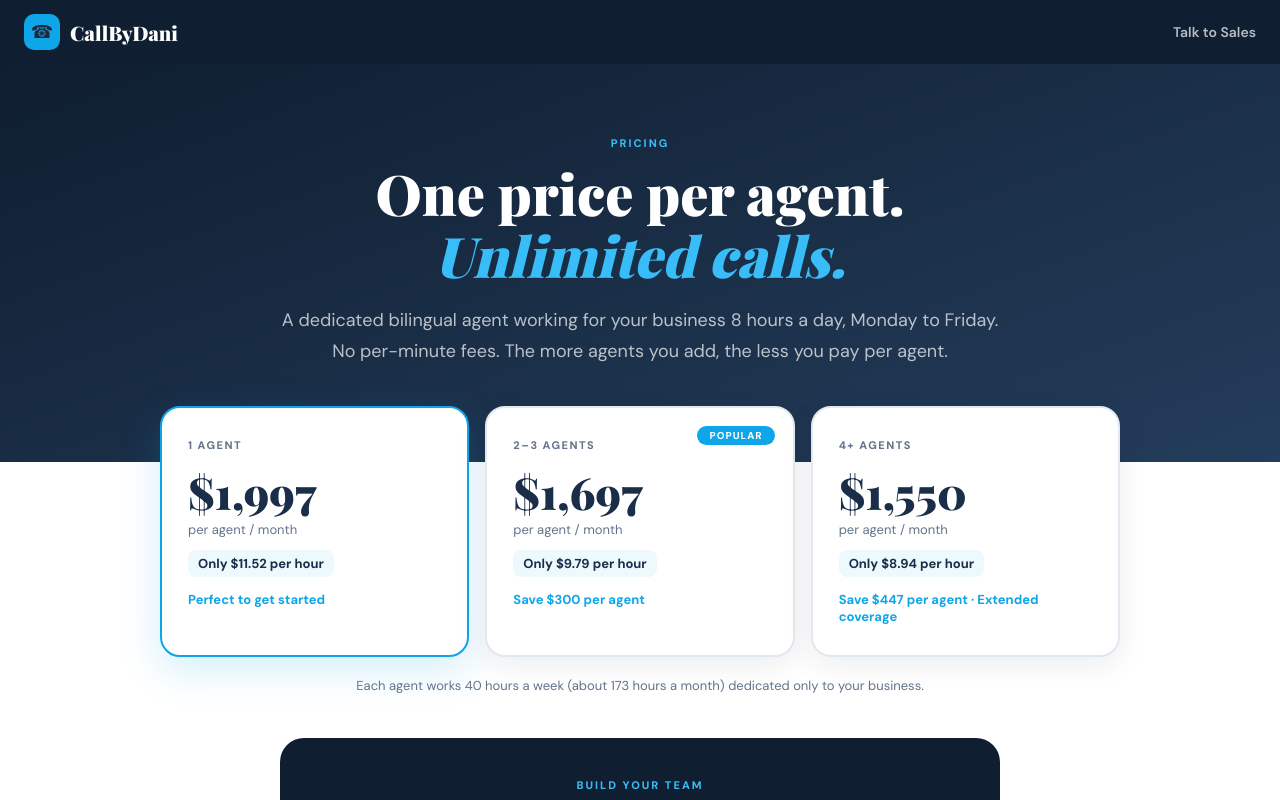
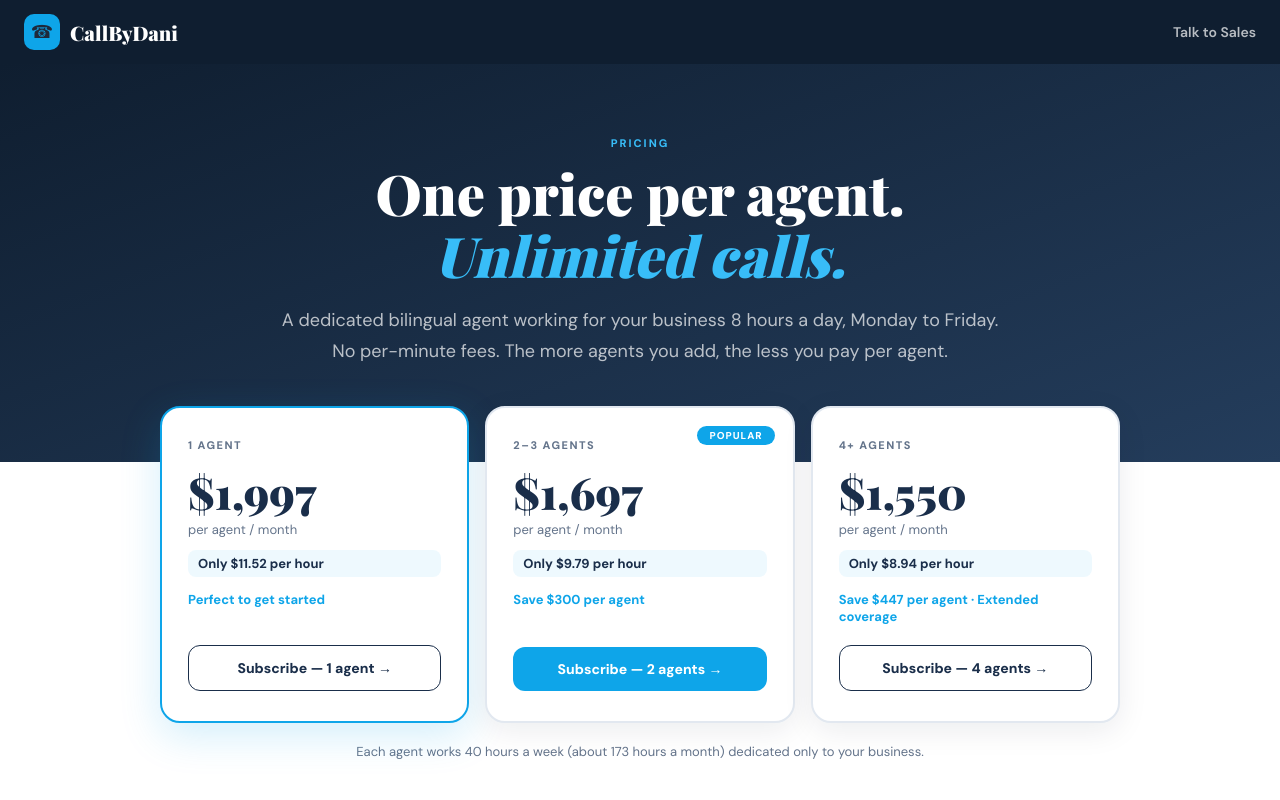
Before and after one commit to danielcerezorodas-hue/CallByDani-, a Next.js app: page /pricing in a window 1280 px wide. Shown: the top 800 px of the page. Built offline with nearby package versions, Linux system fonts and the light colour scheme; no server answers; a web font is replaced by a local one.

Commit message:
nuevo pr

```diff
--- a/app/api/checkout/route.js
+++ b/app/api/checkout/route.js
@@ -2,9 +2,9 @@ import Stripe from 'stripe';
 
 const stripe = new Stripe(process.env.STRIPE_SECRET_KEY);
 
-// Precio "Agente" en Stripe (con precios por volumen: 1 = $1,697, 2-3 = $1,550, 4+ = $1,490).
+// Precio "Agente" en Stripe (con precios por volumen: 1 = $1,997, 2-3 = $1,697, 4+ = $1,550).
 // Pega aquí el ID del precio que creaste en Stripe (empieza con "price_").
-const AGENT_PRICE_ID = 'PEGA_AQUI_TU_PRICE_ID';
+const AGENT_PRICE_ID = 'price_1UKWTgJxvEA4yBLNsPIARcH0';
 
 const MAX_AGENTS = 20;
 
--- a/app/pricing/page.js
+++ b/app/pricing/page.js
@@ -79,7 +79,7 @@ const FAQ = [
 
 export default function PricingPage() {
   const [agents, setAgents] = useState(1);
-  const [loading, setLoading] = useState(false);
+  const [loading, setLoading] = useState(null); // qué botón está cargando
   const [checkoutError, setCheckoutError] = useState("");
   const [openFaq, setOpenFaq] = useState(null);
 
@@ -103,14 +103,16 @@ export default function PricingPage() {
   }
 
   // "Subscribe now": manda a Stripe con la cantidad de agentes
-  async function subscribeNow() {
-    setLoading(true);
+  // Manda a Stripe con la cantidad de agentes elegida.
+  // "key" identifica qué botón se presionó (para mostrar "Loading...").
+  async function subscribeNow(quantity = agents, key = "calc") {
+    setLoading(key);
     setCheckoutError("");
     try {
       const res = await fetch("/api/checkout", {
         method: "POST",
         headers: { "Content-Type": "application/json" },
-        body: JSON.stringify({ agents }),
+        body: JSON.stringify({ agents: quantity }),
       });
       const data = await res.json();
       if (data.url) {
@@ -121,7 +123,7 @@ export default function PricingPage() {
     } catch (err) {
       setCheckoutError("Something went wrong. Please try again.");
     }
-    setLoading(false);
+    setLoading(null);
   }
 
   async function handleNotify() {
@@ -183,6 +185,7 @@ export default function PricingPage() {
             return (
               <div key={i} onClick={() => setAgents(t.min)} style={{
                 background: C.white, borderRadius: 20, padding: "30px 26px", cursor: "pointer", position: "relative",
+                display: "flex", flexDirection: "column",
                 border: `2px solid ${active ? C.blue : C.border}`,
                 boxShadow: active ? `0 12px 40px ${C.blue}30` : "0 8px 30px rgba(15,30,48,0.08)",
                 transition: "all 0.2s",
@@ -196,7 +199,25 @@ export default function PricingPage() {
                 <div style={{ display: "inline-block", background: `${C.blue}12`, color: C.navy, borderRadius: 8, padding: "5px 10px", fontSize: 13, fontWeight: 700, marginBottom: 14 }}>
                   Only {hourly(t.price)} per hour
                 </div>
-                <div style={{ color: C.blue, fontSize: 13, fontWeight: 700 }}>{t.note}</div>
+                <div style={{ color: C.blue, fontSize: 13, fontWeight: 700, flex: 1, marginBottom: 20 }}>{t.note}</div>
+                <button
+                  onClick={e => {
+                    e.stopPropagation();
+                    // Si el cliente ya eligió una cantidad dentro de este nivel, la usamos; si no, el mínimo del nivel
+                    const qty = active ? agents : t.min;
+                    setAgents(qty);
+                    subscribeNow(qty, `tier-${i}`);
+                  }}
+                  disabled={loading !== null}
+                  style={{
+                    width: "100%", padding: "13px 0", borderRadius: 12, fontWeight: 800, fontSize: 14, fontFamily: "inherit",
+                    cursor: loading ? "not-allowed" : "pointer",
+                    background: t.popular ? C.blue : C.white,
+                    color: t.popular ? C.white : C.navy,
+                    border: t.popular ? "none" : `1.5px solid ${C.navy}`,
+                  }}>
+                  {loading === `tier-${i}` ? "Loading..." : `Subscribe — ${active ? agents : t.min} ${(active ? agents : t.min) === 1 ? "agent" : "agents"} →`}
+                </button>
               </div>
             );
           })}
@@ -249,11 +270,11 @@ export default function PricingPage() {
             Start My Free Week →
           </button>
           <div style={{ marginTop: 14 }}>
-            <button onClick={subscribeNow} disabled={loading} style={{
+            <button onClick={() => subscribeNow(agents, "calc")} disabled={loading !== null} style={{
               background: "none", border: "none", color: "rgba(255,255,255,0.65)", fontSize: 13, fontWeight: 600,
               textDecoration: "underline", cursor: loading ? "not-allowed" : "pointer", fontFamily: "inherit",
             }}>
-              {loading ? "Loading..." : "Ready to go? Subscribe now"}
+              {loading === "calc" ? "Loading..." : "Ready to go? Subscribe now"}
             </button>
           </div>
           {checkoutError && <div style={{ color: "#f87171", fontSize: 13, marginTop: 10 }}>⚠ {checkoutError}</div>}
```
